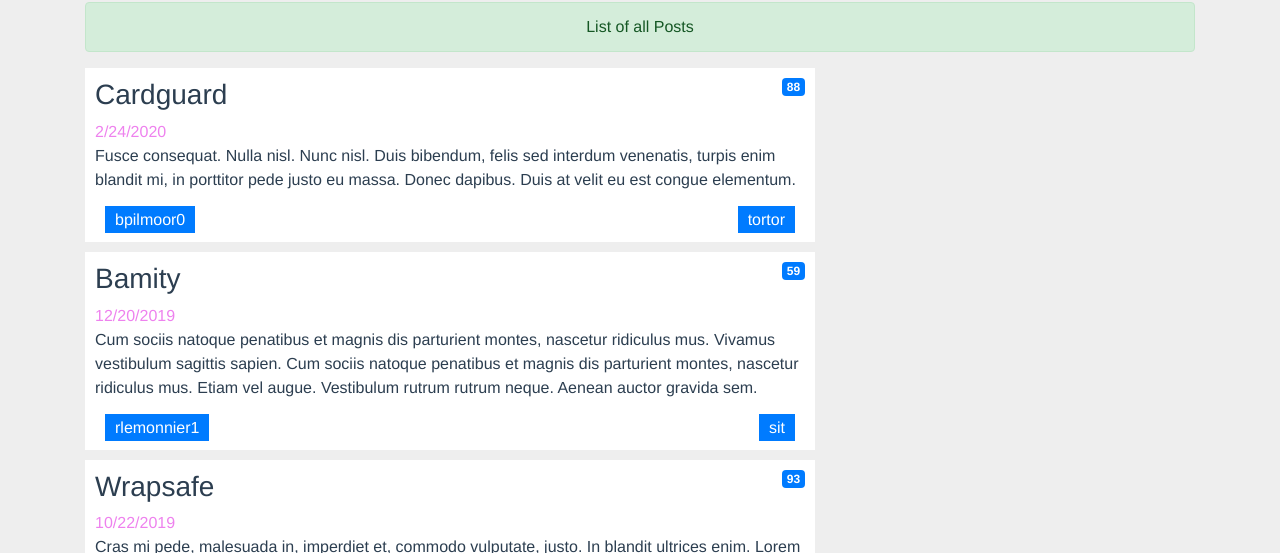
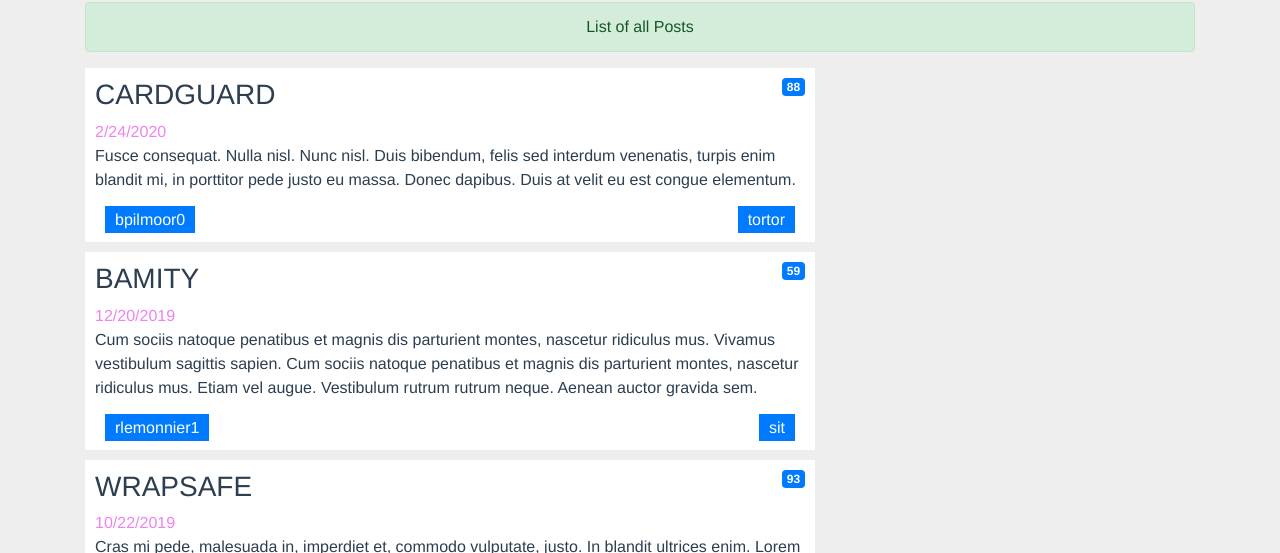
Before and after one commit to ahmadsalmasri/real-vue-project, a Vue app: page /blog in a window 1280 px wide. Shown: the part 153-706 px from the top of the page. Built offline with nearby package versions, Linux system fonts and the light colour scheme.

Commit message:
first commit

```diff
--- a/src/components/Blogs/PostList.vue
+++ b/src/components/Blogs/PostList.vue
@@ -4,7 +4,7 @@
       <span class="post-views badge badge-primary" title="Views">{{
         post.views
       }}</span>
-      <h3 class="post-title" title="Title">{{ post.title }}</h3>
+      <h3 class="post-title" title="Title">{{ post.title | upperCase }}</h3>
       <span class="post-date" title="Date">{{ post.date }}</span>
       <p class="post-body">
         {{ post.contant }}
--- a/src/main.js
+++ b/src/main.js
@@ -12,6 +12,11 @@ Vue.use(BootstrapVue)
 
 Vue.config.productionTip = false;
 
+// global Filter
+Vue.filter('upperCase', function (value) {
+    return value.toUpperCase();
+});
+
 new Vue({
     router,
     store,
```
